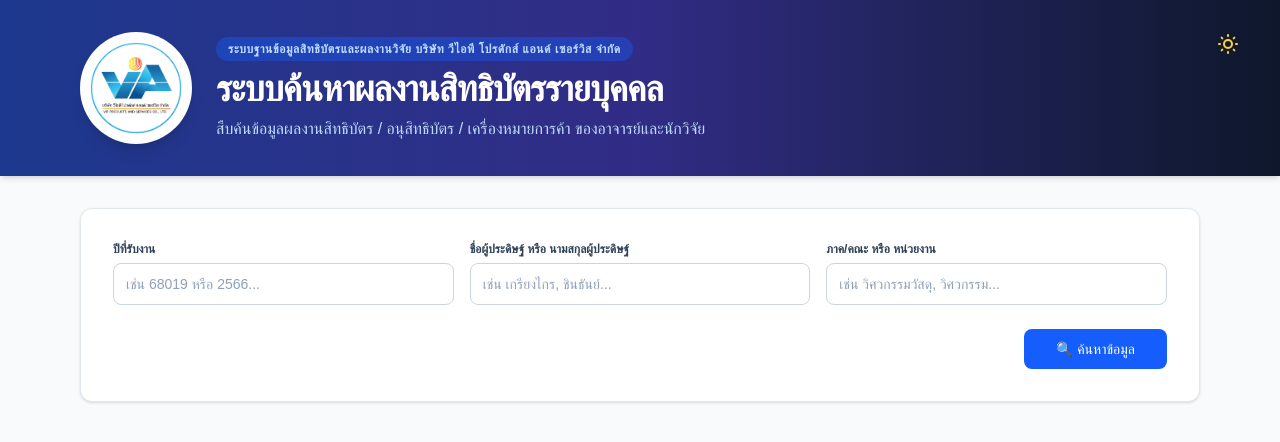
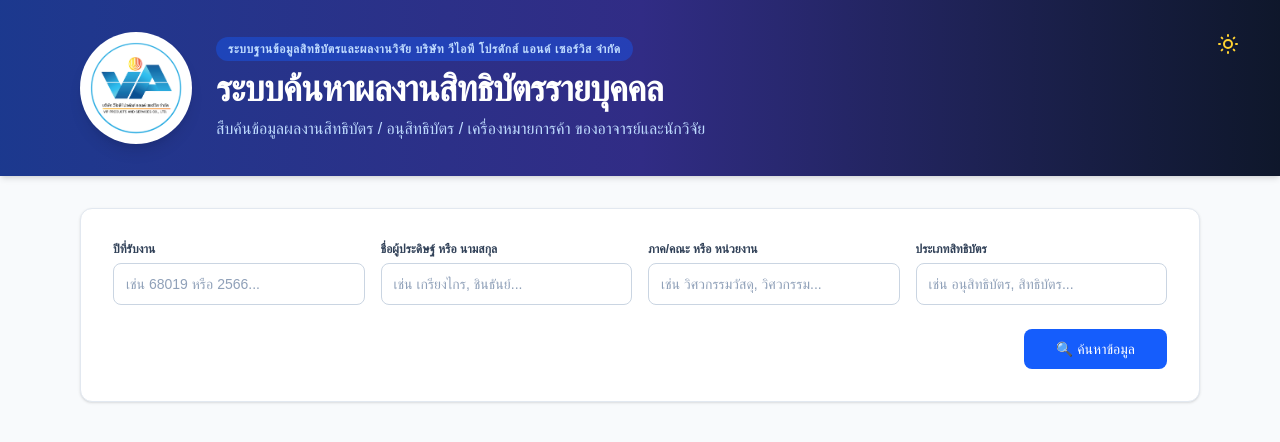
Before and after one commit to namnonginwza-hue/Ip_monitoring, a Next.js app: page / in a window 1280 px wide. Shown: the top 442 px of the page. Built offline with nearby package versions, Linux system fonts and the light colour scheme; no server answers.

Commit message:
27/10/69_2

```diff
--- a/app/page.tsx
+++ b/app/page.tsx
@@ -40,6 +40,7 @@ export default function PatentSearchPage() {
   const [searchTerm, setSearchTerm] = useState('')
   const [facultyTerm, setFacultyTerm] = useState('')
   const [yearTerm, setYearTerm] = useState('')
+  const [patentTypeTerm, setPatentTypeTerm] = useState('') // เพิ่ม State สำหรับประเภทสิทธิบัตร
 
   const [results, setResults] = useState<PatentItem[]>([])
   const [loading, setLoading] = useState(false)
@@ -54,8 +55,10 @@ export default function PatentSearchPage() {
     const cleanSearch = searchTerm.trim()
     const cleanFaculty = facultyTerm.trim()
     const cleanYear = yearTerm.trim()
+    const cleanPatentType = patentTypeTerm.trim()
 
-    if (!cleanSearch && !cleanFaculty && !cleanYear) return
+    // ถ้าไม่ได้กรอกช่องไหนเลย ให้หยุด
+    if (!cleanSearch && !cleanFaculty && !cleanYear && !cleanPatentType) return
 
     setLoading(true)
     setHasSearched(true)
@@ -64,16 +67,24 @@ export default function PatentSearchPage() {
     try {
       let query = supabase.from('ip_mornitoring_27_10_69').select('*')
 
+      // 1. เงื่อนไขค้นหาชื่อ-นามสกุล
       if (cleanSearch) {
         query = query.or(`inventor_firstname.ilike.%${cleanSearch}%,inventor_lastname.ilike.%${cleanSearch}%`)
       }
 
+      // 2. เงื่อนไขค้นหาคณะ หรือภาควิชา
       if (cleanFaculty) {
         query = query.or(`faculty.ilike.%${cleanFaculty}%,department.ilike.%${cleanFaculty}%`)
       }
 
+      // 3. เงื่อนไขค้นหาปีที่รับเรื่อง
       if (cleanYear) {
         query = query.eq('year_received', cleanYear)
+      }
+
+      // 4. เงื่อนไขค้นหาประเภทสิทธิบัตร
+      if (cleanPatentType) {
+        query = query.ilike('patent_type', `%${cleanPatentType}%`)
       }
 
       const { data, error } = await query
@@ -144,12 +155,14 @@ export default function PatentSearchPage() {
 
       {/* Main Container */}
       <main className="max-w-6xl mx-auto px-4 py-8 space-y-8">
-        {/* Search Form */}
+        {/* Search Form (ปรับเป็น 4 ช่องค้นหา) */}
         <div className={`p-6 md:p-8 rounded-xl shadow-sm border transition-colors duration-300 ${
           isDarkMode ? 'bg-[#080712] border-[#8C8C8C]' : 'bg-white border-slate-200'
         }`}>
           <form onSubmit={handleSearch} className="space-y-4">
-            <div className="grid grid-cols-1 md:grid-cols-3 gap-4">
+            <div className="grid grid-cols-1 md:grid-cols-2 lg:grid-cols-4 gap-4">
+
+              {/* ช่องที่ 1: ปีที่รับ */}
               <div>
                 <label htmlFor="year" className={`block text-xs font-semibold mb-1.5 ${isDarkMode ? 'text-slate-300' : 'text-slate-700'}`}>
                   ปีที่รับงาน
@@ -168,9 +181,10 @@ export default function PatentSearchPage() {
                 />
               </div>
 
+              {/* ช่องที่ 2: ชื่อ หรือ นามสกุล ผู้ประดิษฐ์ */}
               <div>
                 <label htmlFor="search" className={`block text-xs font-semibold mb-1.5 ${isDarkMode ? 'text-slate-300' : 'text-slate-700'}`}>
-                  ชื่อผู้ประดิษฐ์ หรือ นามสกุลผู้ประดิษฐ์
+                  ชื่อผู้ประดิษฐ์ หรือ นามสกุล
                 </label>
                 <input
                   id="search"
@@ -186,6 +200,7 @@ export default function PatentSearchPage() {
                 />
               </div>
 
+              {/* ช่องที่ 3: ภาค/คณะ หรือ หน่วยงาน */}
               <div>
                 <label htmlFor="faculty" className={`block text-xs font-semibold mb-1.5 ${isDarkMode ? 'text-slate-300' : 'text-slate-700'}`}>
                   ภาค/คณะ หรือ หน่วยงาน
@@ -203,6 +218,26 @@ export default function PatentSearchPage() {
                   }`}
                 />
               </div>
+
+              {/* ช่องที่ 4: ประเภทสิทธิบัตร (เพิ่มใหม่) */}
+              <div>
+                <label htmlFor="patentType" className={`block text-xs font-semibold mb-1.5 ${isDarkMode ? 'text-slate-300' : 'text-slate-700'}`}>
+                  ประเภทสิทธิบัตร
+                </label>
+                <input
+                  id="patentType"
+                  type="text"
+                  value={patentTypeTerm}
+                  onChange={(e) => setPatentTypeTerm(e.target.value)}
+                  placeholder="เช่น อนุสิทธิบัตร, สิทธิบัตร..."
+                  className={`w-full px-3 py-2.5 rounded-lg border focus:outline-none focus:ring-2 focus:ring-blue-600 text-sm transition-colors ${
+                    isDarkMode
+                      ? 'border-[#8C8C8C] bg-[#030202] text-white placeholder-slate-500'
+                      : 'border-slate-300 bg-white text-slate-900 placeholder-slate-400'
+                  }`}
+                />
+              </div>
+
             </div>
 
             <div className="flex justify-end pt-2">
@@ -254,9 +289,13 @@ export default function PatentSearchPage() {
                   const phoneNum = item.phone_number
                   const userEmail = item.email
 
-                  // ระบบ Fallback ตรวจสอบชื่อฟิลด์จาก Supabase เพื่อให้แสดงผลชัวร์ 100%
-                  const appNo = item.application_no || item.application_number || item.app_no
-                  const regNo = item.registration_no || item.register_no || item.cert_number
+                  // 1. เลขที่คำขอ ( application_no )
+                  const rawAppNo = item.application_no || item.application_number || item.app_no
+                  const appNoVal = (!rawAppNo || rawAppNo === 'NULL' || rawAppNo === '-') ? 'ไม่มี' : rawAppNo
+
+                  // 2. เลขที่สิทธิบัตร ( registration_no )
+                  const rawRegNo = item.registration_no || item.register_no
+                  const regNoVal = (!rawRegNo || rawRegNo === 'NULL' || rawRegNo === '-') ? 'ไม่มี' : rawRegNo
 
                   const inventionTitle = item.new_title || item.original_title || item.invention_name || item.title
 
@@ -322,7 +361,7 @@ export default function PatentSearchPage() {
                         </p>
                       </div>
 
-                      {/* ส่วนท้าย Card: อีเมล, เบอร์โทรศัพท์ และ เลขที่ยื่นคำขอ / เลขที่คำขอ ที่มุมขวาล่าง */}
+                      {/* ส่วนท้าย Card: อีเมล, เบอร์โทรศัพท์ และ เลขที่คำขอ / เลขที่สิทธิบัตร */}
                       <div className={`pt-3 border-t text-xs flex flex-wrap items-center justify-between gap-3 ${
                         isDarkMode ? 'border-[#8C8C8C]/50 text-slate-400' : 'border-slate-100 text-slate-500'
                       }`}>
@@ -341,29 +380,23 @@ export default function PatentSearchPage() {
                           </div>
                         </div>
 
-                        {/* แสดง เลขที่คำขอ และ เลขที่สิทธิบัตร  ที่มุมขวาล่างตามลำดับ */}
+                        {/* แสดง เลขที่คำขอ และ เลขที่สิทธิบัตร */}
                         <div className="flex flex-wrap items-center gap-2 ml-auto">
-                          {/* 1. เลขที่ยื่นคำขอ (application_no) */}
-                          {appNo && appNo !== 'NULL' && appNo !== '-' && (
                           <span className={`text-xs font-semibold px-2.5 py-1 rounded-md border transition-colors ${
                             isDarkMode
                               ? 'bg-indigo-950/80 border-indigo-800 text-indigo-200'
                               : 'bg-indigo-50 border-indigo-200 text-indigo-700'
                           }`}>
-                              เลขที่คำขอ: {appNo}
+                            เลขที่คำขอ : {appNoVal}
                           </span>
-                          )}
 
-                          {/* 2. เลขที่สิทธิบัตร (registration_no) */}
-                          {regNo && regNo !== 'NULL' && regNo !== '-' && (
                           <span className={`text-xs font-semibold px-2.5 py-1 rounded-md border transition-colors ${
                             isDarkMode
                               ? 'bg-slate-800/80 border-slate-700 text-slate-300'
                               : 'bg-slate-100 border-slate-200 text-slate-600'
                           }`}>
-                              เลขที่สิทธิบัตร: {regNo}
+                            เลขที่สิทธิบัตร : {regNoVal}
                           </span>
-                          )}
                         </div>
                       </div>
                     </div>
```
Lines whose indentation alone changed are shown as unchanged.
